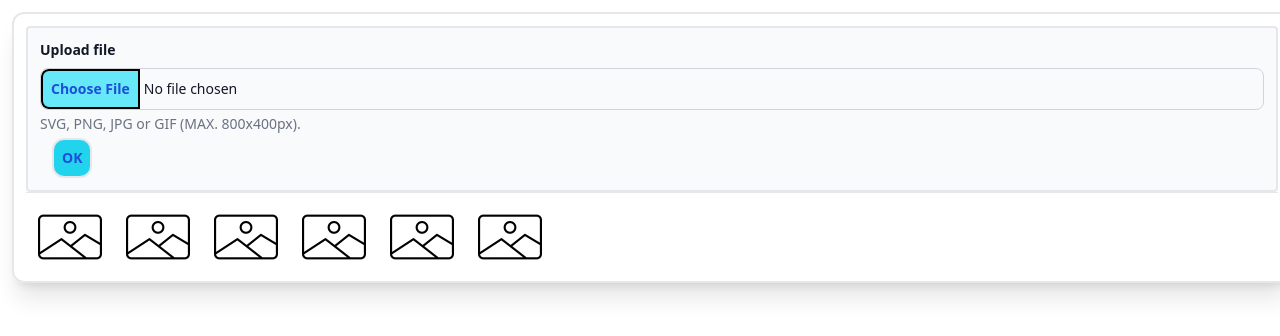
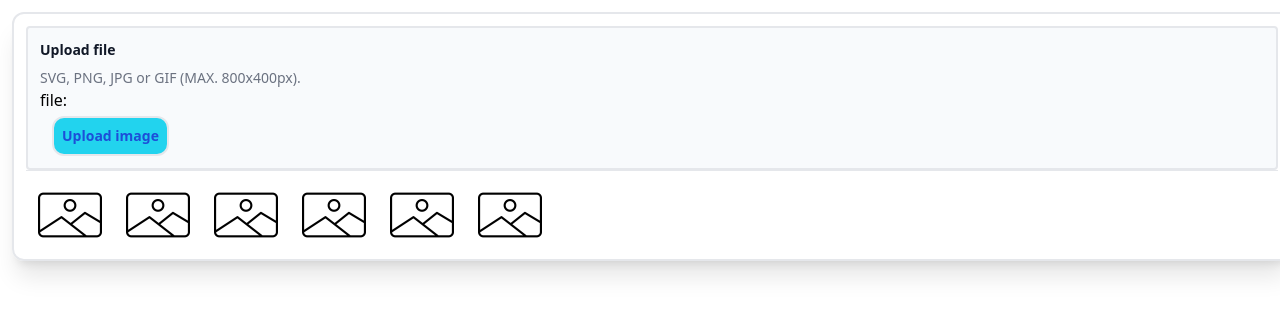
Before and after one commit to reposman33/imageviewer, an Angular app: page / in a window 1280 px wide. Shown: the top 336 px of the page. Built offline with nearby package versions, Linux system fonts and the light colour scheme.

Commit message:
Toevoegen uploadService en inmplementeren uploaden image.

```diff
--- a/src/app/image-upload/image-upload.component.html
+++ b/src/app/image-upload/image-upload.component.html
@@ -1,16 +1,22 @@
 <div class="border-2 rounded bg-slate-50 p-3">
   <label class="label" for="file_input">Upload file</label>
   <input
-    class="input__file"
-    aria-describedby="file_input_help"
-    id="file_input"
     type="file"
-    #event
+    #fileInput
+    style="display: none"
+    value="Hello World!!!"
+    ngModel
+    (change)="onSelectFile($event)"
   />
   <p class="input__hint" id="file_input_help">
     SVG, PNG, JPG or GIF (MAX. 800x400px).
   </p>
+  <p>file: {{ fileName }}</p>
+
   <div class="flex justify-start">
-    <button class="button__ok ml-3" (click)="handleUpload(event)">OK</button>
+    <button class="button__ok ml-3" (click)="fileInput.click()">
+      Upload image
+    </button>
+    <p>{{ httpPostResponse }}</p>
   </div>
 </div>
--- a/src/app/image-upload/image-upload.component.ts
+++ b/src/app/image-upload/image-upload.component.ts
@@ -1,4 +1,6 @@
-import { Component } from '@angular/core';
+import { Component, ElementRef, ViewChild } from '@angular/core';
+import { UploadService } from '../shared/upload.service';
+import { EventType } from '@angular/router';
 
 @Component({
   selector: 'app-image-upload',
@@ -6,5 +8,24 @@ import { Component } from '@angular/core';
   styleUrls: ['./image-upload.component.css'],
 })
 export class ImageUploadComponent {
-  handleUpload(event: HTMLInputElement) {}
+  @ViewChild('fileInput') fileInput!: ElementRef;
+  fileName: string = '';
+  httpPostResponse = '';
+
+  constructor(private uploadService: UploadService) {}
+
+  onSelectFile(e: Event): void {
+    const element = e.target as HTMLInputElement;
+    const selectedFile = element.files![0];
+    this.fileName = selectedFile.name;
+    this.handleUpload(selectedFile);
+  }
+
+  handleUpload(selectedFile: File) {
+    if (selectedFile) {
+      this.uploadService
+        .uploadFile(selectedFile)
+        .subscribe((res) => (this.httpPostResponse = res));
+    }
+  }
 }
--- /dev/null
+++ b/src/app/shared/upload.service.ts
@@ -0,0 +1,22 @@
+import { Injectable } from '@angular/core';
+import { HttpClient, HttpResponse } from '@angular/common/http';
+import { Observable } from 'rxjs';
+
+@Injectable({
+  providedIn: 'root',
+})
+export class UploadService {
+  selectedFiles?: FileList;
+  api = { fileupload: 'http://localhost:3000/file-upload/' };
+
+  constructor(private http: HttpClient) {}
+
+  uploadFile(file: File): Observable<string> {
+    const formData = new FormData();
+    formData.append('file', file);
+    formData.append('fileName', file.name);
+    return this.http.post(this.api.fileupload, formData, {
+      responseType: 'text',
+    });
+  }
+}
```
Also changed, not shown: src/app/app.module.ts (+11 -3 lines), 1 other file (tests, documents, lock files or other folders).
